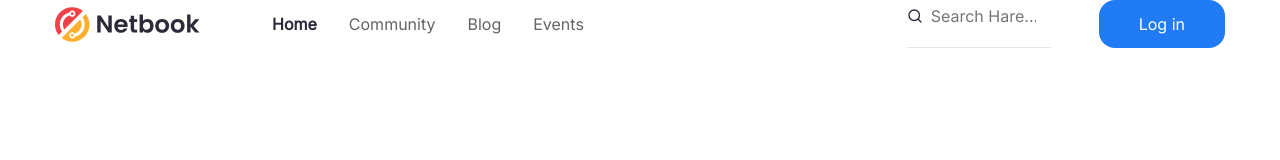
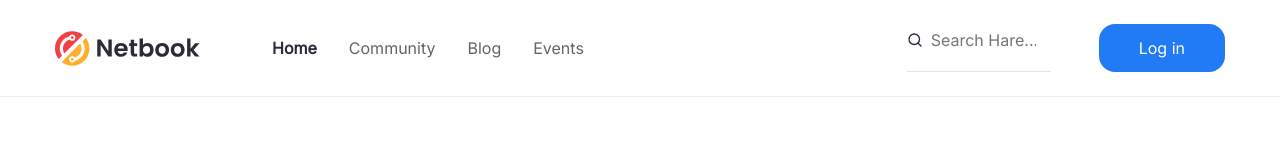
Before and after one commit to RonyAlm/crypto-portafolio, a plain HTML site: page index.html in a window 1280 px wide. Drawn offline with Linux system fonts and the light colour scheme.

Commit message:
Header finished

```diff
--- a/index.html
+++ b/index.html
@@ -16,6 +16,7 @@
 
   <body>
     <header class="header">
+      <div class="container header__container">
         <img
           src="./images/logo.svg"
           alt="Logo for the company Netbook"
@@ -40,9 +41,14 @@
               width="16"
               height="16"
             />
-          <input type="search" aria-label="search" placeholder="Search Hare..." />
+            <input
+              type="search"
+              aria-label="search"
+              placeholder="Search Hare..."
+            />
           </form>
           <a href="/login" class="btn">Log in</a>
+        </div>
       </div>
     </header>
     <main>
--- a/styles/main.css
+++ b/styles/main.css
@@ -77,6 +77,7 @@ h6 {
 
 :root {
   --color-primary: #217BF4;
+  --color-primary-10: rgba(33, 123, 244, 0.1);
   --color-secondary: #FFAF2E;
   --color-heading: #0A093D;
   --color-text: #656464;
@@ -111,9 +112,17 @@ a{
   border-radius: 1rem;
 }
 
-.header{
+.container {
   width: var(--full-width);
   margin: 0 auto;
+}
+
+.header {
+  border-bottom: solid 1px var(--color-primary-10);
+  padding: 1.5rem 0;
+}
+
+.header__container{
   display: grid;
   grid-template-columns: 145px 1fr auto;
   gap: 4.5rem;
```
Lines whose indentation alone changed are shown as unchanged.
